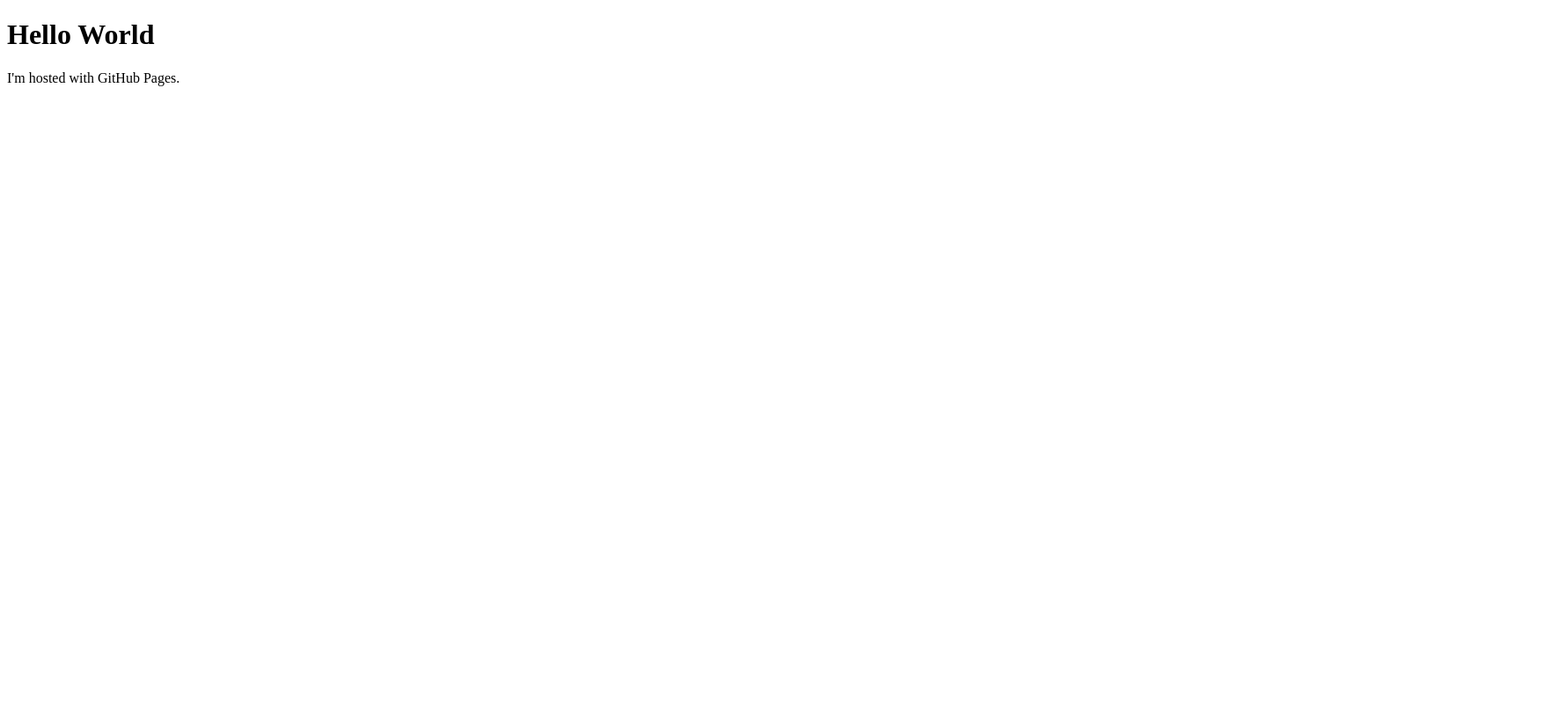
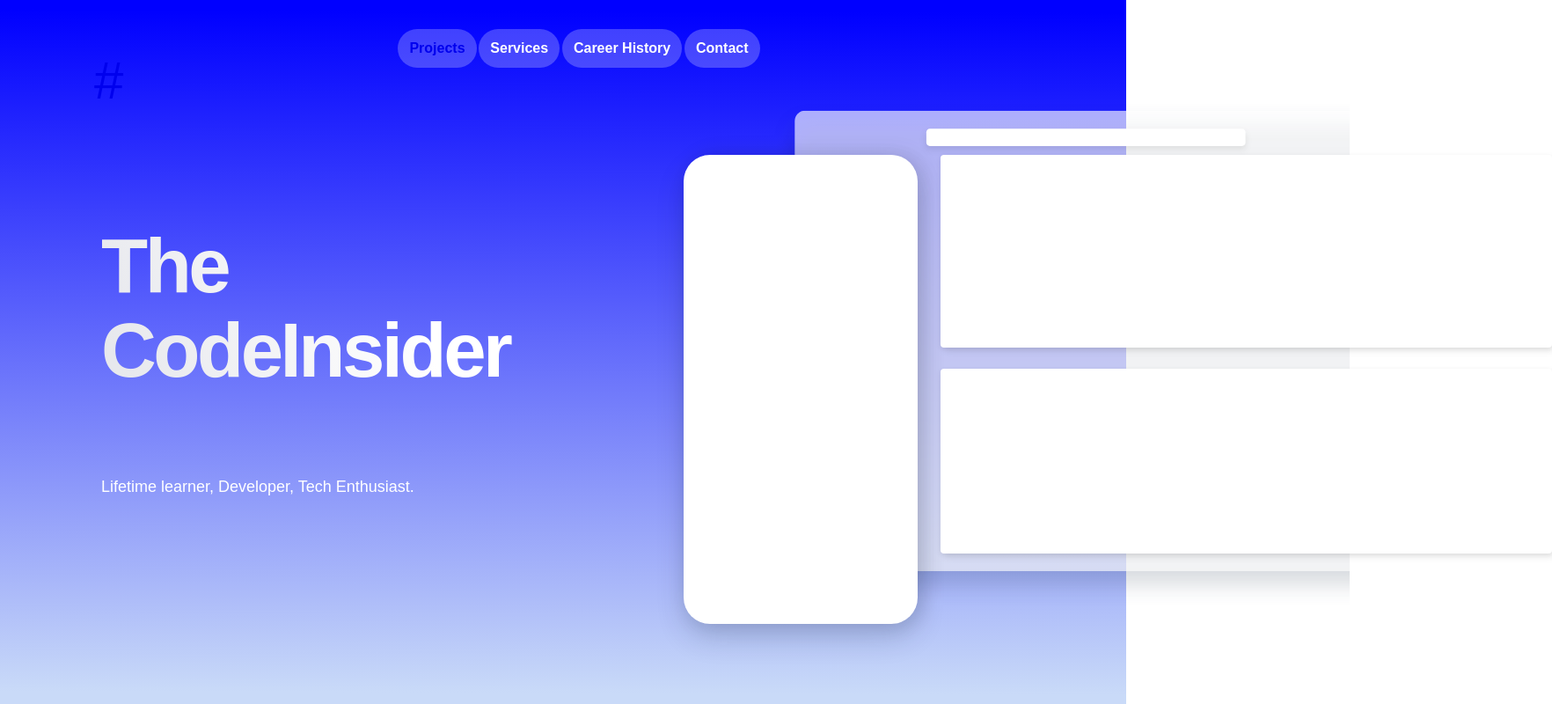
Before and after one commit to TheCodeInsider/TheCodeInsider.github.io, a plain HTML site: page index.html in a window 1280 px wide. Shown: the whole page at 88% size, 1764 px wide, since content can reach past the window. Drawn offline with Linux system fonts and the light colour scheme.

Commit message:
Add files via upload

```diff
--- a/index.html
+++ b/index.html
@@ -1,7 +1,64 @@
 <!DOCTYPE html>
-<html>
-  <body>
-    <h1>Hello World</h1>
-    <p>I'm hosted with GitHub Pages.</p>
-  </body>
+<html lang="en">
+<head>
+    <meta charset="UTF-8">
+    <meta http-equiv="X-UA-Compatible" content="IE=edge">
+    <meta name="viewport" content="width=device-width, initial-scale=1.0">
+    <title>TheCodeInsider</title>
+    <link rel="stylesheet" href="styles.css">
+</head>
+<body>
+        <h1><a href="index.html" class="home">#</a></h1>
+        <header>
+            <ul>
+                <li><a href="projects.html">Projects</a></li>
+                <li><a href="">Services</a></li>
+                <li><a href="">Career History</a></li>
+                <li><a href="">Contact</a></li>
+            </ul>
+        </header>
+
+        <h1 class="title">The<br>CodeInsider</h1>
+        <p>Lifetime learner, Developer, Tech Enthusiast.</p>
+        <svg xmlns="http://www.w3.org/2000/svg" width="434" height="583" viewBox="0 0 434 583" fill="none" class="window">
+            <g filter="url(#filter0_bd_1_7)">
+            <g clip-path="url(#clip0_1_7)">
+            <path opacity="0.64" d="M1 8H930V545H1V8Z" fill="white"/>
+            <g filter="url(#filter1_d_1_7)">
+            <path d="M177 33C177 30.7909 178.791 29 181 29H544C546.209 29 548 30.7909 548 33V45C548 47.2091 546.209 49 544 49H181C178.791 49 177 47.2091 177 45V33Z" fill="white"/>
+            </g>
+            </g>
+            </g>
+            <defs>
+            <filter id="filter0_bd_1_7" x="0" y="-12" width="932" height="595" filterUnits="userSpaceOnUse" color-interpolation-filters="sRGB">
+            <feFlood flood-opacity="0" result="BackgroundImageFix"/>
+            <feGaussianBlur in="BackgroundImage" stdDeviation="10"/>
+            <feComposite in2="SourceAlpha" operator="in" result="effect1_backgroundBlur_1_7"/>
+            <feColorMatrix in="SourceAlpha" type="matrix" values="0 0 0 0 0 0 0 0 0 0 0 0 0 0 0 0 0 0 127 0" result="hardAlpha"/>
+            <feOffset dy="16"/>
+            <feGaussianBlur stdDeviation="12"/>
+            <feColorMatrix type="matrix" values="0 0 0 0 0.0666667 0 0 0 0 0.145098 0 0 0 0 0.243137 0 0 0 0.16 0"/>
+            <feBlend mode="normal" in2="effect1_backgroundBlur_1_7" result="effect2_dropShadow_1_7"/>
+            <feBlend mode="normal" in="SourceGraphic" in2="effect2_dropShadow_1_7" result="shape"/>
+            </filter>
+            <filter id="filter1_d_1_7" x="169" y="25" width="387" height="36" filterUnits="userSpaceOnUse" color-interpolation-filters="sRGB">
+            <feFlood flood-opacity="0" result="BackgroundImageFix"/>
+            <feColorMatrix in="SourceAlpha" type="matrix" values="0 0 0 0 0 0 0 0 0 0 0 0 0 0 0 0 0 0 127 0" result="hardAlpha"/>
+            <feOffset dy="4"/>
+            <feGaussianBlur stdDeviation="4"/>
+            <feColorMatrix type="matrix" values="0 0 0 0 0 0 0 0 0 0 0 0 0 0 0 0 0 0 0.08 0"/>
+            <feBlend mode="normal" in2="BackgroundImageFix" result="effect1_dropShadow_1_7"/>
+            <feBlend mode="normal" in="SourceGraphic" in2="effect1_dropShadow_1_7" result="shape"/>
+            </filter>
+            <clipPath id="clip0_1_7">
+            <rect x="24" y="8" width="884" height="535" rx="12" fill="white"/>
+            </clipPath>
+            </defs>
+        </svg>
+        <div class="device"></div>
+        <div class="contentup"></div>
+        <div class="contentdown"></div>
+        <!--Designed By TheCodeInsider-->
+        <!--Site Under-Construction-->
+</body>
 </html>
--- /dev/null
+++ b/styles.css
@@ -0,0 +1,173 @@
+html {
+    background: linear-gradient(180.19deg, #0000FF 1.78%, #C9DAF8 98.17%);
+    background-repeat: no-repeat;
+    background-attachment: fixed;
+    background-size: cover;
+    font-family: Arial, Helvetica, sans-serif;
+}
+
+h1 {
+    position: absolute;
+    width: 41px;
+    height: 87px;
+    left: 94px;
+    top: -9px;
+
+    font-family: Arial, Helvetica, sans-serif;
+    font-style: normal;
+    font-weight: 400;
+    font-size: 60px;
+    line-height: 96px;
+    /* or 160% */
+
+    letter-spacing: -0.04em;
+
+    color: #FFFFFF;
+}
+
+ul {
+    display: flex;
+    justify-content: space-around;
+    list-style-type: none;
+    text-decoration: none;
+    color: white;
+}
+
+a {
+    display: flex;
+    text-decoration: none;
+    flex-direction: row;
+    align-items: center;
+    padding: 13px;
+    gap: 10px;
+    background: rgba(255, 255, 255, 0.24);
+    border-radius: 100px;
+}
+
+header {
+    position: absolute;
+    width: 454px;
+    height: 44px;
+    left: 411px;
+    top: 17px;
+    color: white;
+    font-style: normal;
+    font-weight: 700;
+
+}
+
+.home {
+    background: transparent;
+    border-radius: 0px;
+}
+
+a:visited {
+    color:white;
+    font-style: normal;
+    font-weight: 700;
+}
+
+.title {
+    /* headline */
+    position: absolute;
+    width: 569px;
+    height: 288px;
+    left: 115px;
+    top: 196px;
+
+    /* Headline 1 */
+    font-style: normal;
+    font-weight: 700;
+    font-size: 87px;
+    line-height: 96px;
+    /* or 110% */
+
+    letter-spacing: -0.04em;
+
+    /* Window Gradient */
+
+    background: linear-gradient(67deg, #E7E8ED 10.29%, #FFFFFF 63.02%);
+    -webkit-background-clip: text;
+    -webkit-text-fill-color: transparent;
+    background-clip: text;
+
+    mix-blend-mode: luminosity;
+}
+
+p {
+    position: absolute;
+    width: 503px;
+    height: 100px;
+    left: 115px;
+    top: 518px;
+
+    /* Body 1 */
+    font-style: normal;
+    font-weight: 400;
+    font-size: 18px;
+    line-height: 34px;
+    /* or 189% */
+
+
+    /* White */
+
+    color: #FFFFFF;
+
+    mix-blend-mode: luminosity;
+}
+
+.window {
+    position: absolute;
+    width: 884px;
+    height: 570px;
+    left: 650px;
+    top: 118px;
+}
+
+.device {
+    position: absolute;
+    width: 266px;
+    height: 533px;
+    left: 777px;
+    top: 176px;
+
+    /* White */
+
+    background: #FFFFFF;
+    box-shadow: 6px 0px 24px rgba(0, 0, 0, 0.12), 0px 16px 32px rgba(17, 37, 62, 0.16);
+    border-radius: 30px;
+}
+
+.contentup {
+    position: absolute;
+    width: 695px;
+    height: 219px;
+    left: 1069px;
+    top: 176px;
+
+    /* White */
+
+    background: #FFFFFF;
+    box-shadow: 4px 4px 8px rgba(0, 0, 0, 0.08), 0px 2px 6px rgba(0, 0, 0, 0.08);
+    border-radius: 4px;
+}
+
+.contentdown {
+    position: absolute;
+    width: 695px;
+    height: 210px;
+    left: 1069px;
+    top: 419px;
+
+    /* White */
+
+    background: #FFFFFF;
+    box-shadow: 4px 4px 8px rgba(0, 0, 0, 0.08), 0px 2px 6px rgba(0, 0, 0, 0.08);
+    border-radius: 4px;
+}
+
+html, body {
+    margin: 0;
+    height: 100%;
+    overflow: hidden;
+}
```
